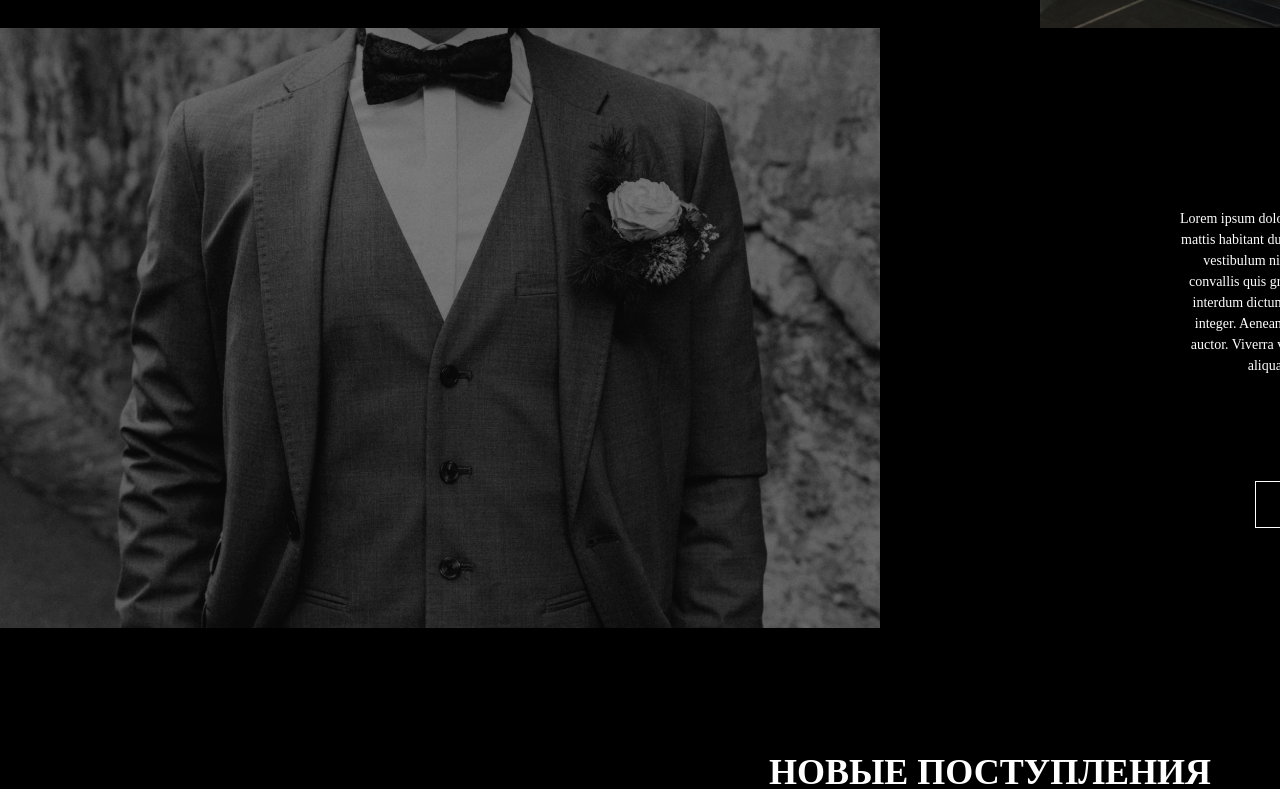
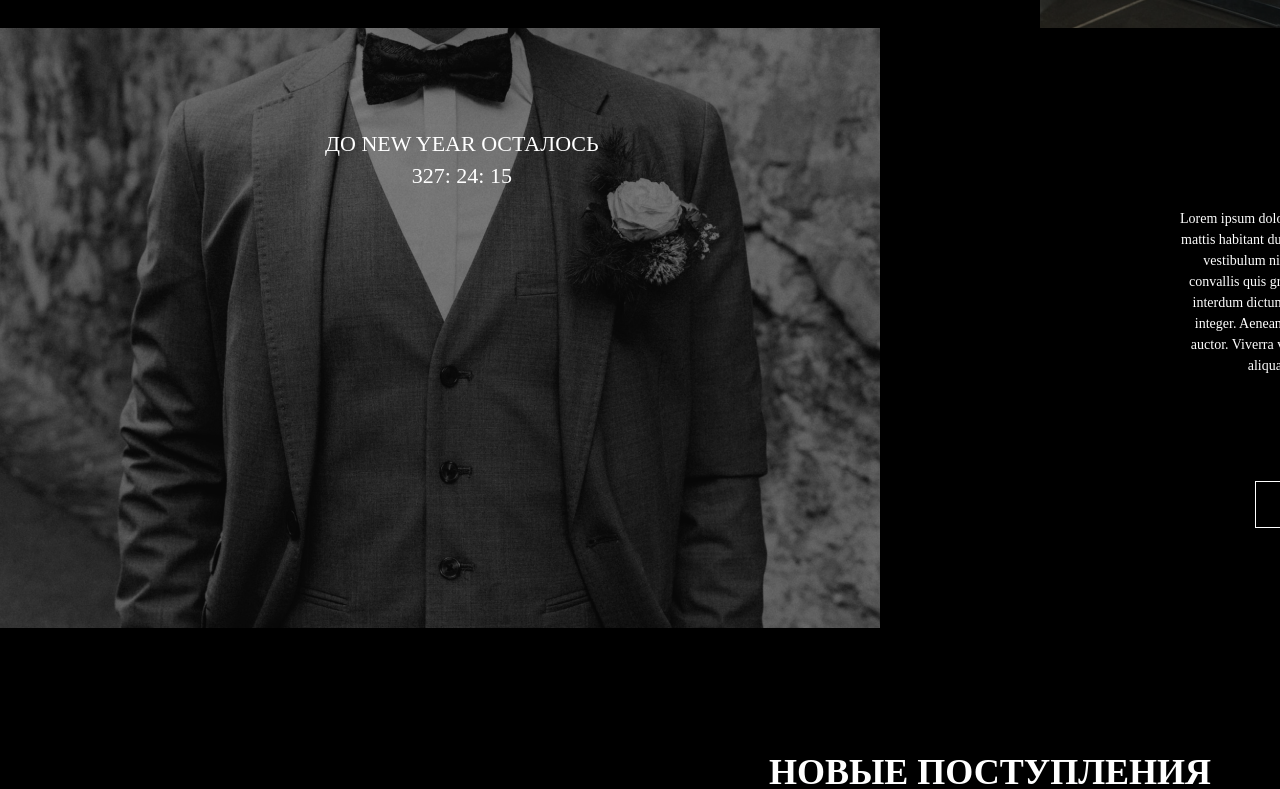
Before and after one commit to BloodDi84/PortfolioAnim, a plain HTML site: page index.html in a window 1280 px wide. Shown: the part 1591-2380 px from the top of the page. Drawn offline with nearby package versions, Linux system fonts and the light colour scheme.

Commit message:
Add files via upload

```diff
--- a/css/style.css
+++ b/css/style.css
@@ -643,3 +643,22 @@ top: 4140px;
             animation: 4s linear 0s infinite alternate move_eye;
   }
           @keyframes move_eye { from { margin-left:-20%; } to { margin-left:100%; }  }
+
+
+.NameTimer{
+    position: absolute;
+    font-family: Playfair Display;
+    font-style: normal;
+    font-weight: normal;
+    font-size: 22px;
+    line-height: 32px;
+
+    left: 325px;
+    top: 100px;
+    color: white;
+}
+.banner samp{
+    left: 350px;
+    height: 50px;
+    color: white;
+}
--- a/index.html
+++ b/index.html
@@ -37,7 +37,7 @@
             </header>
             <header>
             <div class="blackfon">
-                <h2 data-wow-iteration="infinite" class="wow animate__pulse">СЕЗОН 2020/21</h2>
+                <h2 data-wow-iteration="infinite" class="WOW animate__pulse">СЕЗОН 2020/21</h2>
                 <div class="ramka">
                     <a href="#">
                     <img  class ="clock" src="image/62050 1.png">
@@ -65,17 +65,24 @@
                     <img src="image/New.png">
                 </div>
                 <div class="Kat">
-                <a href="#"><img data-wow-iteration="infinite" class="wow animate__pulse" src="image/Frame1.png" ></a>
+                <a href="#"><img class="WOW animate__flipInX" src="image/Frame1.png" ></a>
             </div>
             </header>
             <header class ="koll">
-                <img src="image/Rectangle 9.png">
+                <h1 class="NameTimer"> До New Year осталось
+                 <div class="banner">
+                     <samp id="h"></samp>
+                     <samp id="m"></samp>
+                     <samp id="s"></samp>
+                 </div>
+                </h1>
+                 <img src="image/Rectangle 9.png">
 
                 <div class="Kollektion">
                     <h4>КОЛЛЕКЦИЯ 2018
                          </h4>
                          <h5>Lorem ipsum dolor sit amet, consectetur adipiscing elit. Non rutrum ornare ut <br>mattis habitant dui arcu. Sagittis amet nunc ut neque quis nibh arcu. Vivamus<br> vestibulum nisi et venenatis sed scelerisque magna consectetur. Amet<br> convallis quis gravida facilisis vulputate. Faucibus facilisi habitasse ipsum<br> interdum dictum aliquet. Velit quis ullamcorper pulvinar nulla malesuada <br>integer. Aenean praesent viverra nulla nullam natoque volutpat curabitur<br> auctor. Viverra viverra ullamcorper scelerisque risus dignissim egestas. Id <br>aliquam a aliquam egestas leo orci pharetra sed diam.</h5>
-                         <a href="#"><img src="image/Frame 2.png" ></a>
+                         <a href="#"><img class="WOW animate__flipInY" src="image/Frame 2.png" ></a>
                         </div>
 
             </header>
@@ -124,7 +131,7 @@
             </header>
             <header>
                 <section class="Brands">
-                    <h1>НАШИ БРЕНДЫ</h1>
+                    <h1 class="WOW animate__rubberBand">НАШИ БРЕНДЫ</h1>
                 <div clas= "BrandList">
                     <a href="#" class = "brand">
                         <img src="image/Rectangle 2.png" alt="">
@@ -180,11 +187,12 @@
             </div>
                 <div class="cylon_eye"></div>
             </div>
+            <script src="https://cdnjs.cloudflare.com/ajax/libs/wow/1.1.2/wow.min.js "></script>
+            <script src="js/java.js"></script>
         </div>
 
 
-        <script>src="https://cdnjs.cloudflare.com/ajax/libs/wow/1.1.2/wow.min.js "</script>
-        <script src="js/java.js"></script>
+
     </body>
 
 </html>
--- a/js/java.js
+++ b/js/java.js
@@ -1,15 +1,40 @@
-var wow = new WOW(
+
+  let h=document.getElementById("h");
+  let m=document.getElementById("m");
+  let s=document.getElementById("s");
+
+  setInterval(tic,1000);
+  function tic(){
+    let d=new Date();
+    let hours=(23*15)-d.getHours();
+    let min= 59-d.getMinutes();
+    let sec= 59-d.getSeconds();
+    h.innerHTML=hours+":";
+    if( hours<10){
+      hours="0"+hours;
+    }
+    m.innerHTML=min+":";
+    if( min<10){
+      min="0"+min;
+    }
+    s.innerHTML=sec+"";
+    if( sec<10){
+      sec="0"+sec;
+    }
+  }
+  var wow = new WOW(
     {
-      boxClass:     'wow',
-      animateClass: 'animate__animated',
-      offset:       0,
-      mobile:       true,
-      live:         true,
+      boxClass:     'WOW',      // animated element css class (default is wow)
+      animateClass: 'animate__animated', // animation css class (default is animated)
+      offset:       0,          // distance to the element when triggering the animation (default is 0)
+      mobile:       true,       // trigger animations on mobile devices (default is true)
+      live:         true,       // act on asynchronously loaded content (default is true)
       callback:     function(box) {
-
+        // the callback is fired every time an animation is started
+        // the argument that is passed in is the DOM node being animated
       },
-      scrollContainer: null,
-      resetAnimation: true,
+      scrollContainer: null,    // optional scroll container selector, otherwise use window,
+      resetAnimation: true,     // reset animation on end (default is true)
     }
   );
   wow.init();
```
